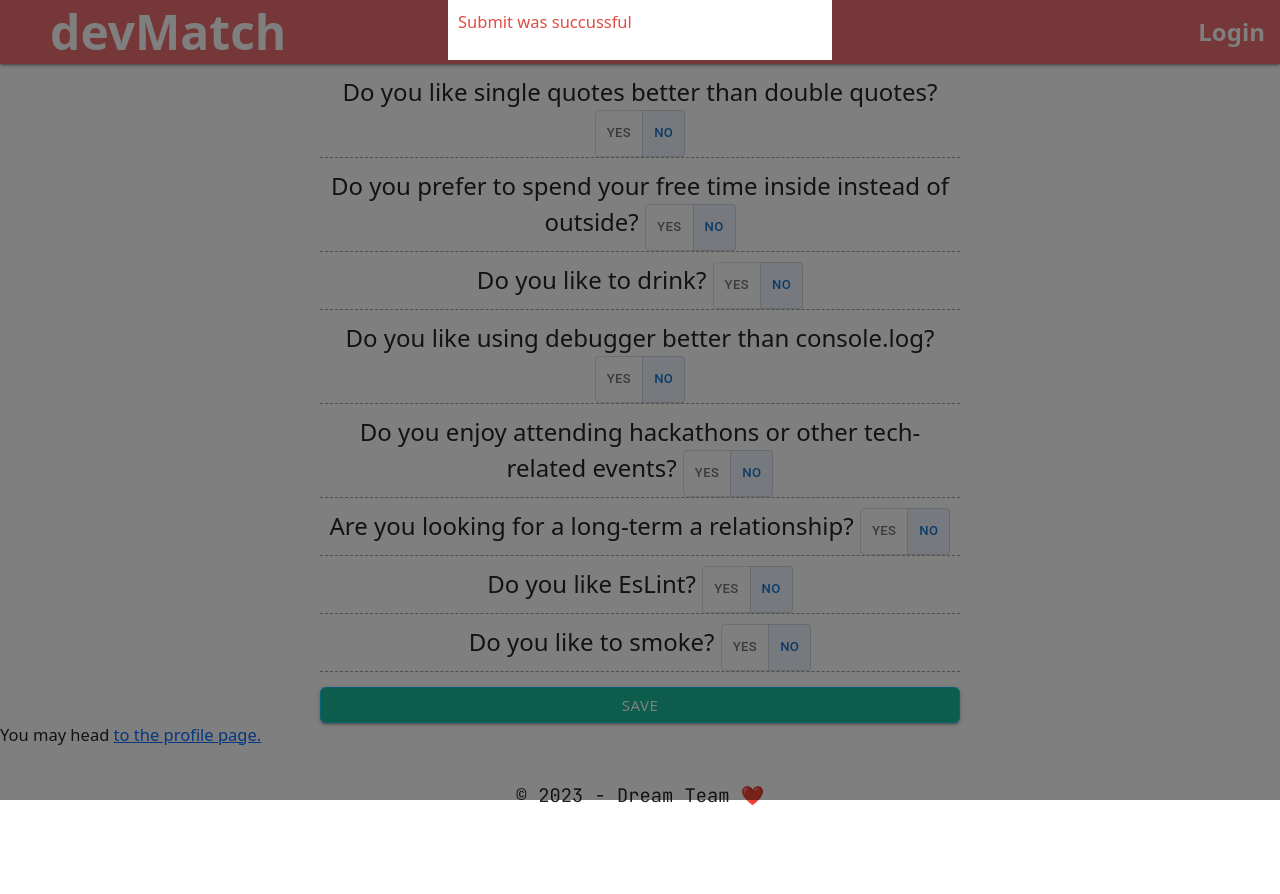
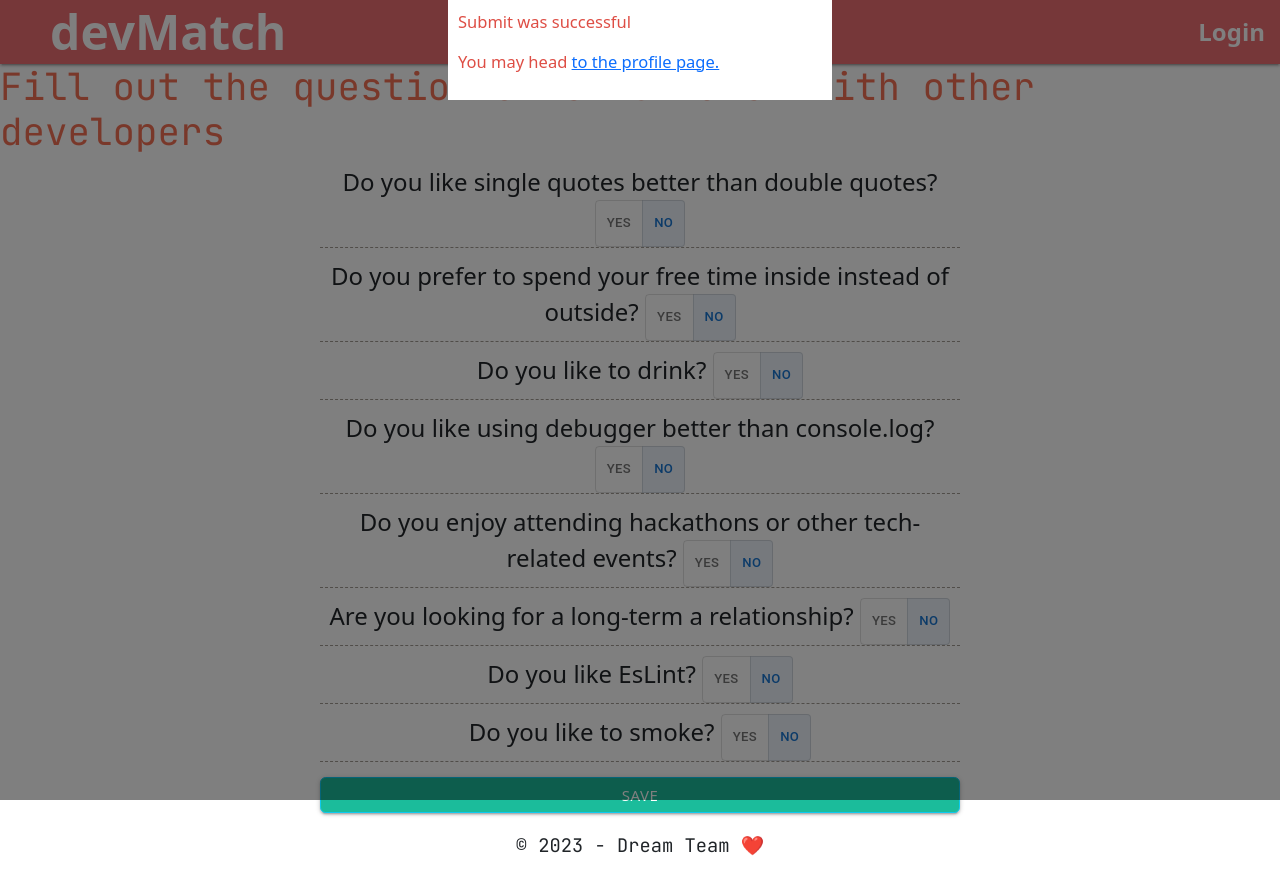
Before and after one commit to KoreyCollazo/devMatch, a React (Create React App) app in the folder client/: page /questionnaire in a window 1280 px wide. Both pictures are taken after a click on the button "SAVE". Shown: the top 894 px of the page. Built offline with nearby package versions, Linux system fonts and the light colour scheme; no server answers.

Commit message:
new tab, fixed matches styling

```diff
--- a/client/src/components/Header/index.js
+++ b/client/src/components/Header/index.js
@@ -20,6 +20,11 @@ export default function Header() {
               <li>
                 <Link id="tab" to="/matches">
                   Matches
+                </Link>
+              </li>
+              <li>
+                <Link id="tab" to="/questionnaire">
+                  Questionnaire
                 </Link>
               </li>
               <li>
--- a/client/src/pages/Matches.js
+++ b/client/src/pages/Matches.js
@@ -26,22 +26,22 @@ const Matches = () => {
     <ul>
       {data.getMatches.map((match) => (
         <div class="row">
-          <div class="col s12 m5">
-            <div class="card-panel teal">
+          <div class="col s12 m8">
+            <div class="card-panel-user">
               <li key={match._id}>
                 <h4>Email: {match.email}</h4>
                 <h5>{match.firstName && <div>{match.firstName}</div>}</h5>
 
-                  {match.lastName && <div>{match.lastName}</div>}
+                  {/* {match.lastName && <div>{match.lastName}</div>} */}
                   <div>{match.photo}</div>
-                  <div>Age: {match.age}</div>
+                  <h4>Age: {match.age}
                   <div>Height: {match.height}</div>
                   <div>Education: {match.education}</div>
                   <div>Bio: {match.bio}</div>
                   <div>Gender: {match.gender}</div>
                   <div>Location: {match.location}</div>
-                  <div>Ethnicity: {match.ethnicity}</div>
-                  <div>Match Score: </div><button class="btn-floating btn-large waves-effect waves-light red"><div>{match.matchScore}</div>
+                  <div>Ethnicity: {match.ethnicity}</div></h4>
+                  <div><h4>Match Score:</h4> </div><button class="btn-floating btn-large waves-effect waves-light teal"><div>{match.matchScore}</div>
                 </button>
               </li>
             </div>
--- a/client/src/pages/Questionnaire.js
+++ b/client/src/pages/Questionnaire.js
@@ -68,7 +68,7 @@ const Questionnaire = () => {
   };
 
   return (
-    <form onSubmit={handleSubmit}>
+    <><h1 id="quiz-header"> Fill out the questionnaire to match with other developers</h1><form onSubmit={handleSubmit}>
       <ul>
         {Object.keys(questions).map((questionKey, index) => {
           const question = questions[questionKey];
@@ -103,13 +103,14 @@ const Questionnaire = () => {
         aria-labelledby="modal-modal-title"
         aria-describedby="modal-modal-description">
         <div className="col s12 signup-modal">
-          <p>Submit was succussful</p>
+          <p>Submit was successful</p>
+          <p>
+            You may head <Link to="/profile"> to the profile page.</Link>
+          </p>
         </div>
       </Modal>
-      <p>
-        You may head <Link to="/profile"> to the profile page.</Link>
-      </p>
-    </form>
+
+    </form></>
   );
 };
 
--- a/client/src/style.css
+++ b/client/src/style.css
@@ -32,6 +32,17 @@
 .card-panel {
   height: 60%;
   width: 50%;
+}
+
+.card-panel-user {
+  color: #fff;
+  margin-top: 10px!important;
+  margin: auto;
+  height: 100%;
+  width: 50%;
+  background-color: var(--orange);
+  border: 2mm solid var(--green);
+  border-image: linear-gradient(to bottom, var(--green), var(--orange)) 1;
 }
 
 #float-right {
@@ -136,3 +147,8 @@
   margin: auto;
   width: 50%!important;
 }
+
+#quiz-header {
+  margin: auto;
+  color: var(--orange)
+}
```
